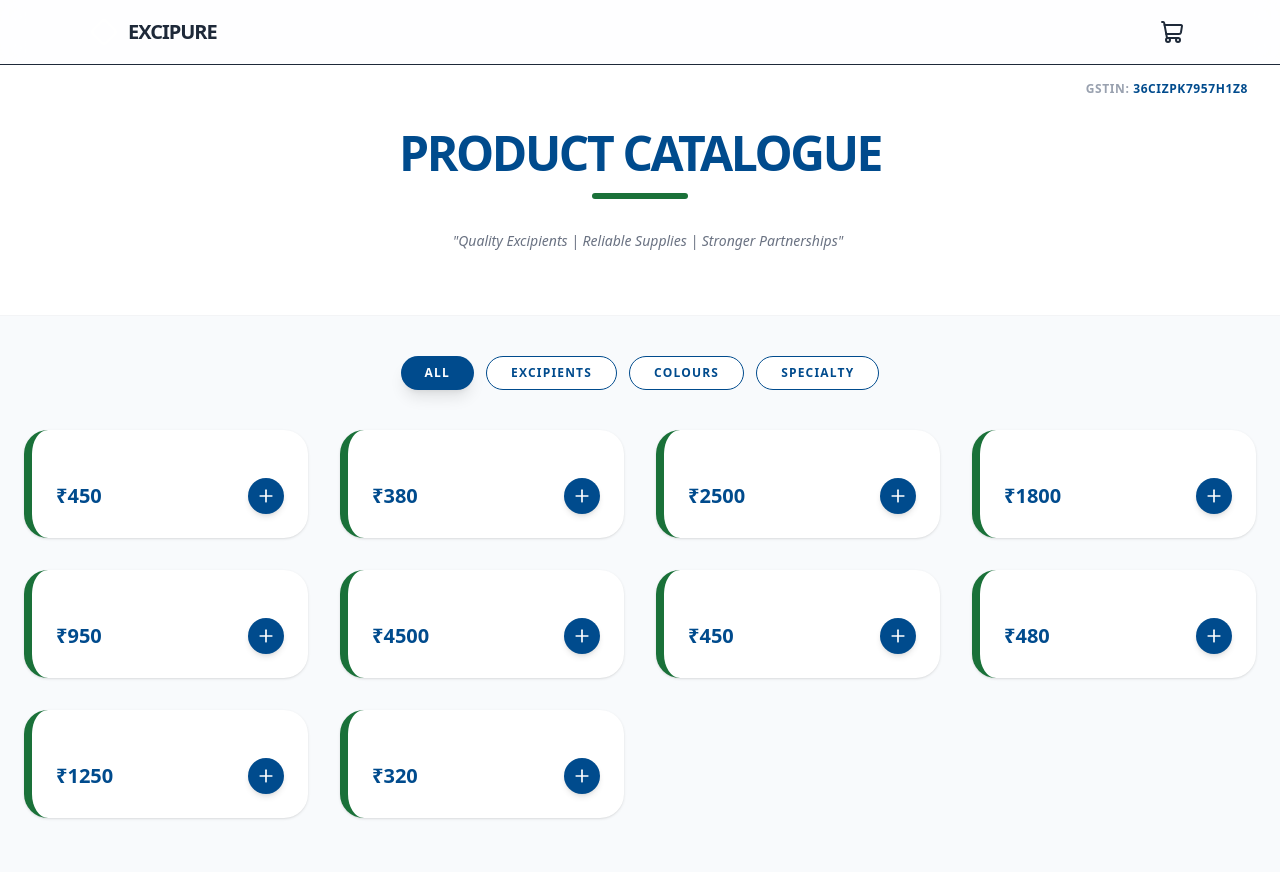
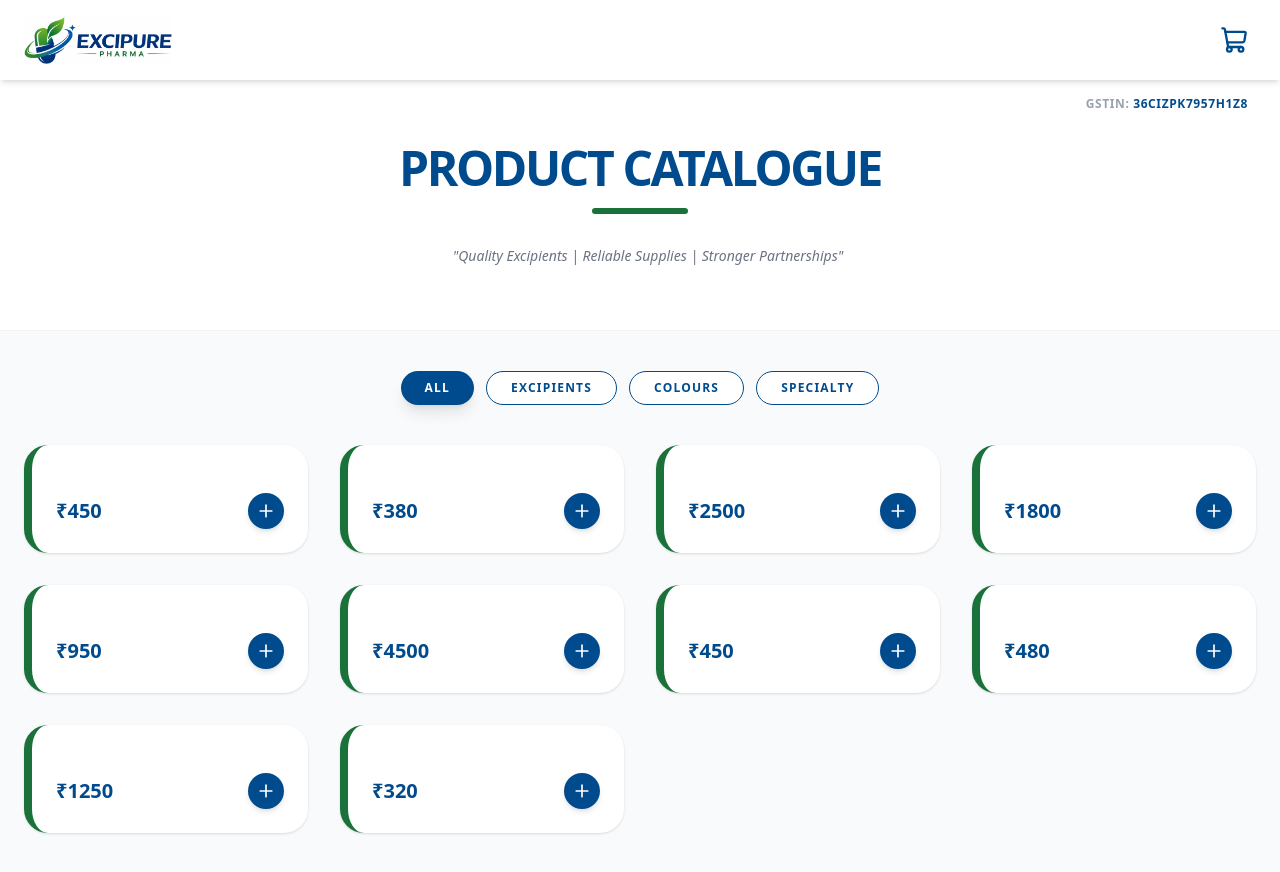
Before and after one commit to excipurepharma/Excipure, a Next.js app: page / in a window 1280 px wide. Shown: the top 872 px of the page. Built offline with nearby package versions, Linux system fonts and the light colour scheme.

Commit message:
Update Navbar.jsx

```diff
--- a/src/components/Navbar.jsx
+++ b/src/components/Navbar.jsx
@@ -1,31 +1,35 @@
 "use client";
+import Image from 'next/image';
 import { useCart } from '../context/CartContext';
-import { ShoppingCart, Menu } from 'lucide-react';
+import { ShoppingCart } from 'lucide-react';
 
 export default function Navbar({ onCartClick }) {
   const { totalItems } = useCart();
 
   return (
-    <nav className="sticky top-0 z-40 bg-white/80 backdrop-blur-md border-b">
-      <div className="max-w-6xl mx-auto px-6 h-16 flex items-center justify-between">
-        {/* Brand Logo */}
-        <div className="flex items-center gap-2">
-          <div className="bg-brand-navy p-1.5 rounded-lg">
-             <div className="w-5 h-5 border-2 border-white rounded-sm rotate-45" />
+    <nav className="bg-white shadow-md sticky top-0 z-50">
+      <div className="container mx-auto px-6 py-4 flex justify-between items-center">
+        {/* LOGO FIX */}
+        <div className="flex items-center">
+          <img
+            src="/logo.png"
+            alt="Excipure Pharma"
+            className="h-12 w-auto object-contain"
+            onError={(e) => {
+               e.target.style.display='none';
+               document.getElementById('text-logo').style.display='block';
+            }}
+          />
+          <div id="text-logo" className="hidden">
+            <span className="text-xl font-black text-ex-blue">EXCIPURE</span>
           </div>
-          <span className="text-xl font-black text-brand-navy tracking-tighter">
-            EXCIPURE
-          </span>
         </div>
 
-        {/* Cart Icon with Badge */}
-        <button
-          onClick={onCartClick}
-          className="relative p-2 text-brand-navy hover:bg-gray-100 rounded-full transition-colors"
-        >
-          <ShoppingCart size={24} />
+        {/* CART BUTTON FIX */}
+        <button onClick={onCartClick} className="relative p-2 text-ex-blue">
+          <ShoppingCart size={28} />
           {totalItems > 0 && (
-            <span className="absolute top-0 right-0 bg-brand-green text-white text-[10px] font-bold h-5 w-5 flex items-center justify-center rounded-full border-2 border-white">
+            <span className="absolute top-0 right-0 bg-ex-green text-white text-[10px] font-bold h-5 w-5 flex items-center justify-center rounded-full border-2 border-white">
               {totalItems}
             </span>
           )}
```
